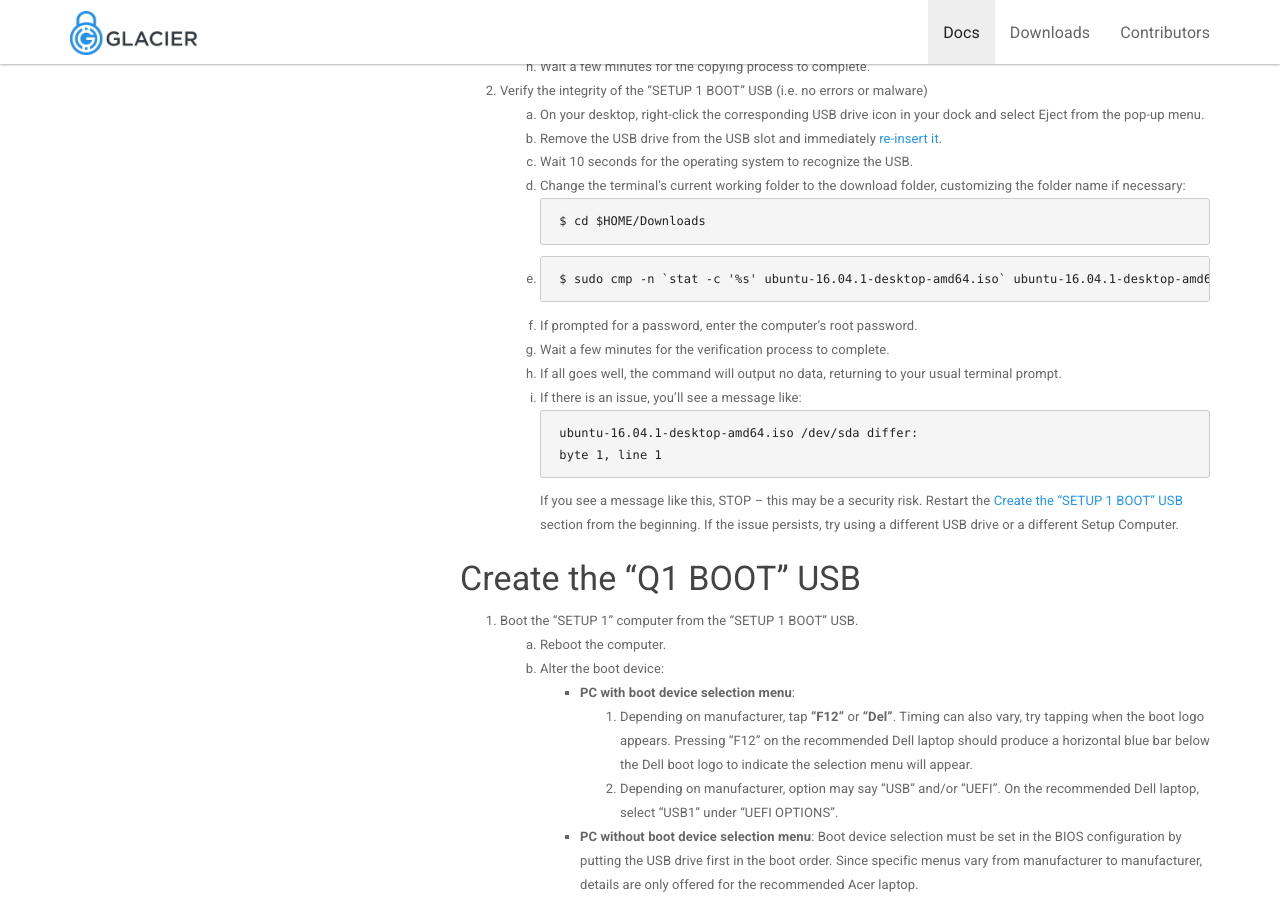
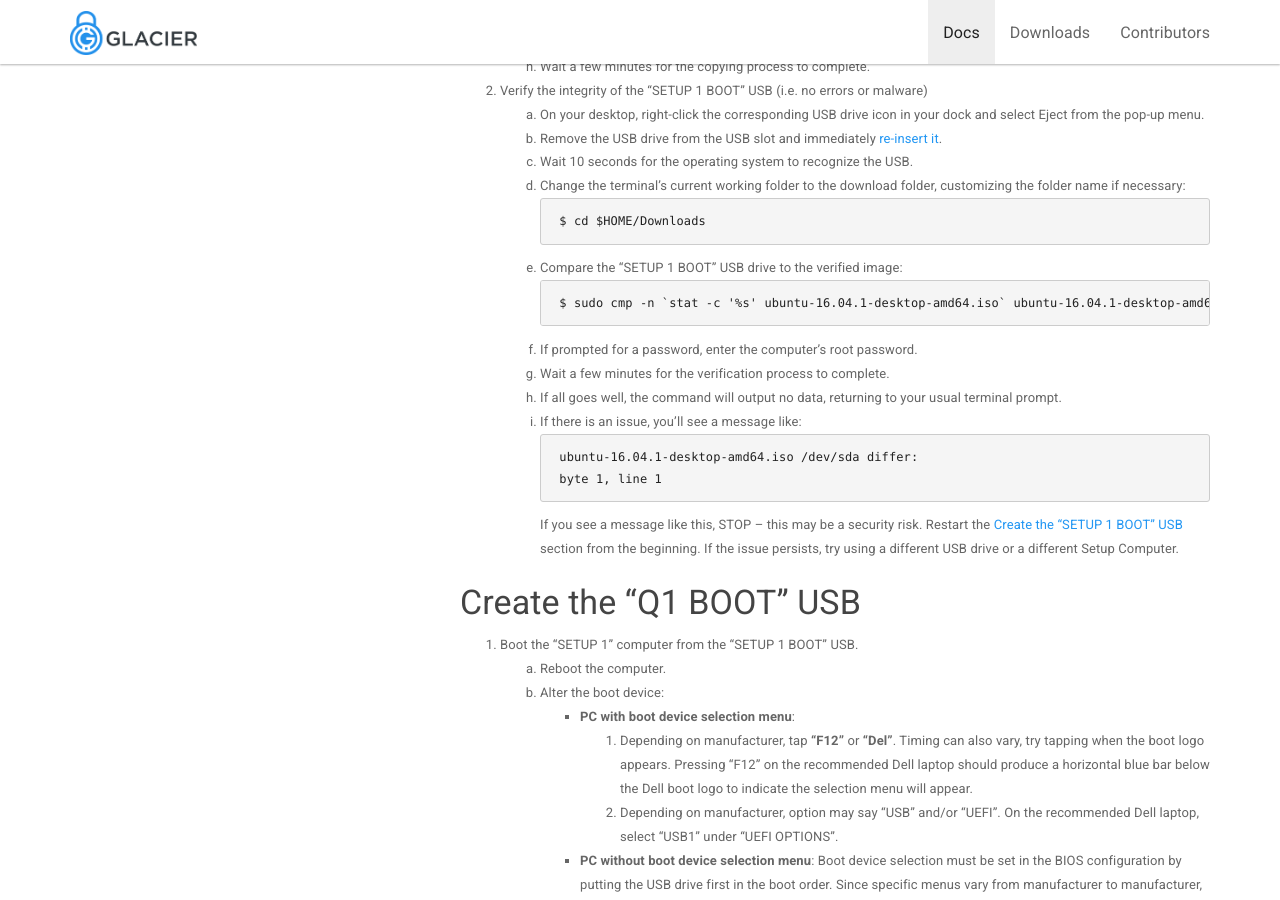
Before and after one commit to GlacierProtocol/glacierprotocol.github.io, a Jekyll site: the page built from _docs/setup/create-boot-usb.md, in a window 1280 px wide and 900 px high, scrolled down 4198 px. Built offline with Jekyll 4.4.1, drawn with Linux system fonts in a browser that asks for light colours; nearby versions of some CDN libraries.

Commit message:
Step description added

````diff
--- a/_docs/setup/create-boot-usb.md
+++ b/_docs/setup/create-boot-usb.md
@@ -232,7 +232,7 @@ Note that, for most applications (e.g. Firefox), copy and paste keyboard shortcu
         ```
         $ cd $HOME/Downloads
         ```
-    5.
+    5. Compare the "SETUP 1 BOOT" USB drive to the verified image:
         <pre>
         $ sudo cmp -n `stat -c '%s' ubuntu-16.04.1-desktop-amd64.iso` ubuntu-16.04.1-desktop-amd64.iso <span class="primary">USB-device-identifier-here</span></pre>
     6. If prompted for a password, enter the computer's root password.
````
